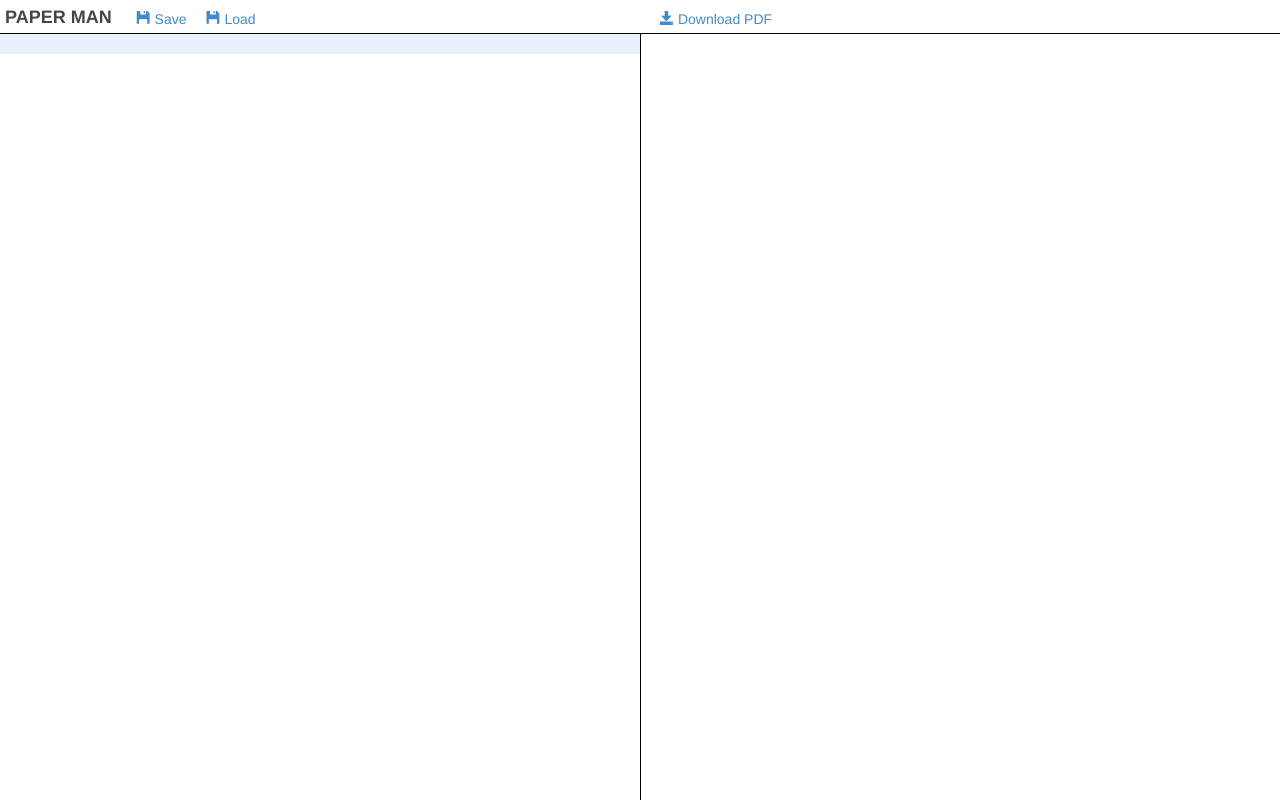
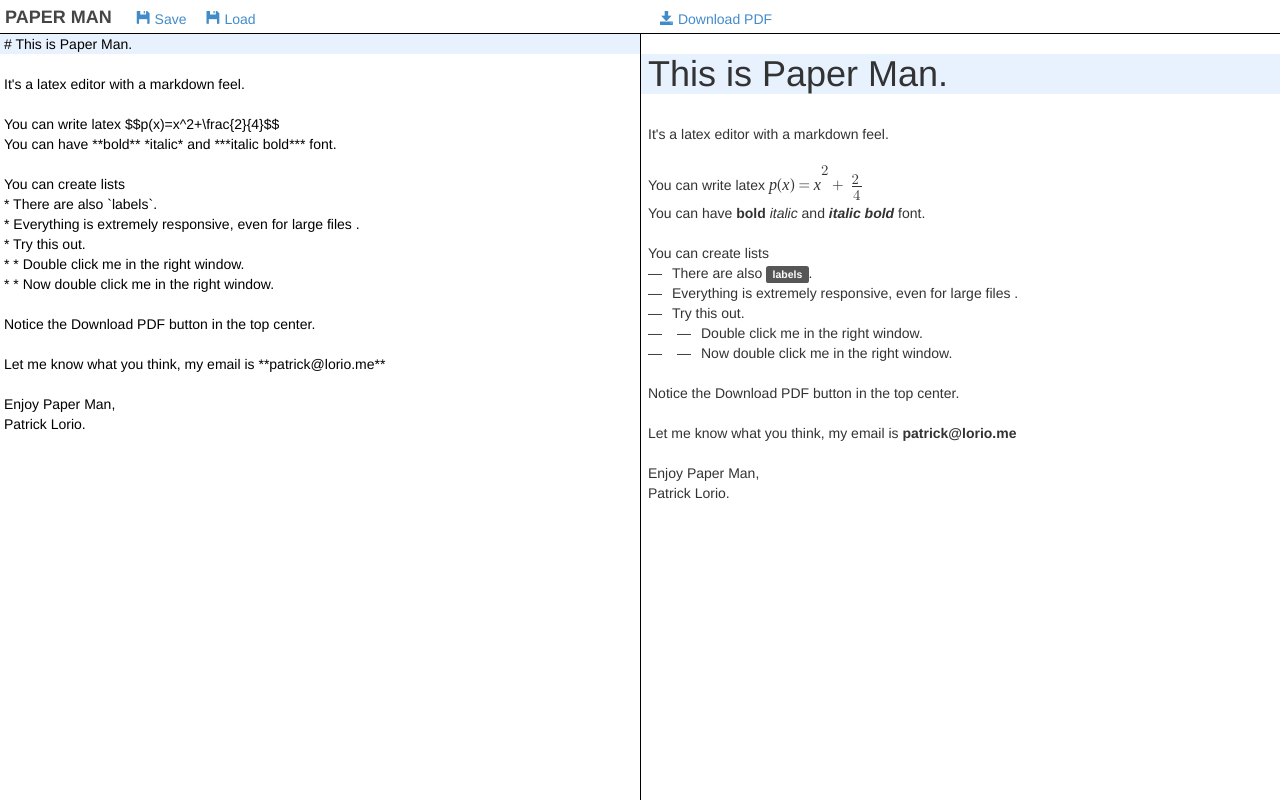
Before and after one commit to loriopatrick/Paperman, a plain HTML site: page webapp/index.html in a window 1280 px wide. Drawn offline with Linux system fonts and the light colour scheme; files whose address does not match are found by name.

Commit message:
Change label style and added welcome message.

```diff
--- a/webapp/app.css
+++ b/webapp/app.css
@@ -76,3 +76,7 @@ p {
     float: left;
     margin-left: 20px;
 }
+
+.label-primary {
+    background-color: #565656;
+}
--- a/webapp/directives/editor.js
+++ b/webapp/directives/editor.js
@@ -23,6 +23,22 @@ app.directive('editor', function ($timeout, $window) {
             scope.lines = [];
 
             var doc = editor.getDoc();
+
+            $timeout(function () {
+                var text = $window.localStorage.getItem('text');
+                if (text) {
+                    doc.setValue(text);
+                } else {
+                    doc.setValue('# This is Paper Man.\n\nIt\'s a latex editor with a markdown feel.\n\n' +
+                        'You can write latex $$p(x)=x^2+\\frac{2}{4}$$\nYou can have **bold** *italic* and ' +
+                        '***italic bold*** font.\n\nYou can create lists\n* There are also `labels`.\n* ' +
+                        'Everything is extremely responsive, even for large files .\n* Try this out.\n* * ' +
+                        'Double click me in the right window.\n* * Now double click me in the right window.' +
+                        '\n\nNotice the Download PDF button in the top center.\n\nLet me know what you think,' +
+                        ' my email is **patrick@lorio.me**\n\nEnjoy Paper Man,\nPatrick Lorio.');
+                }
+            }, 100);
+
 
             scope.$watch('save', function (save) {
                 if (!save) return;
```
